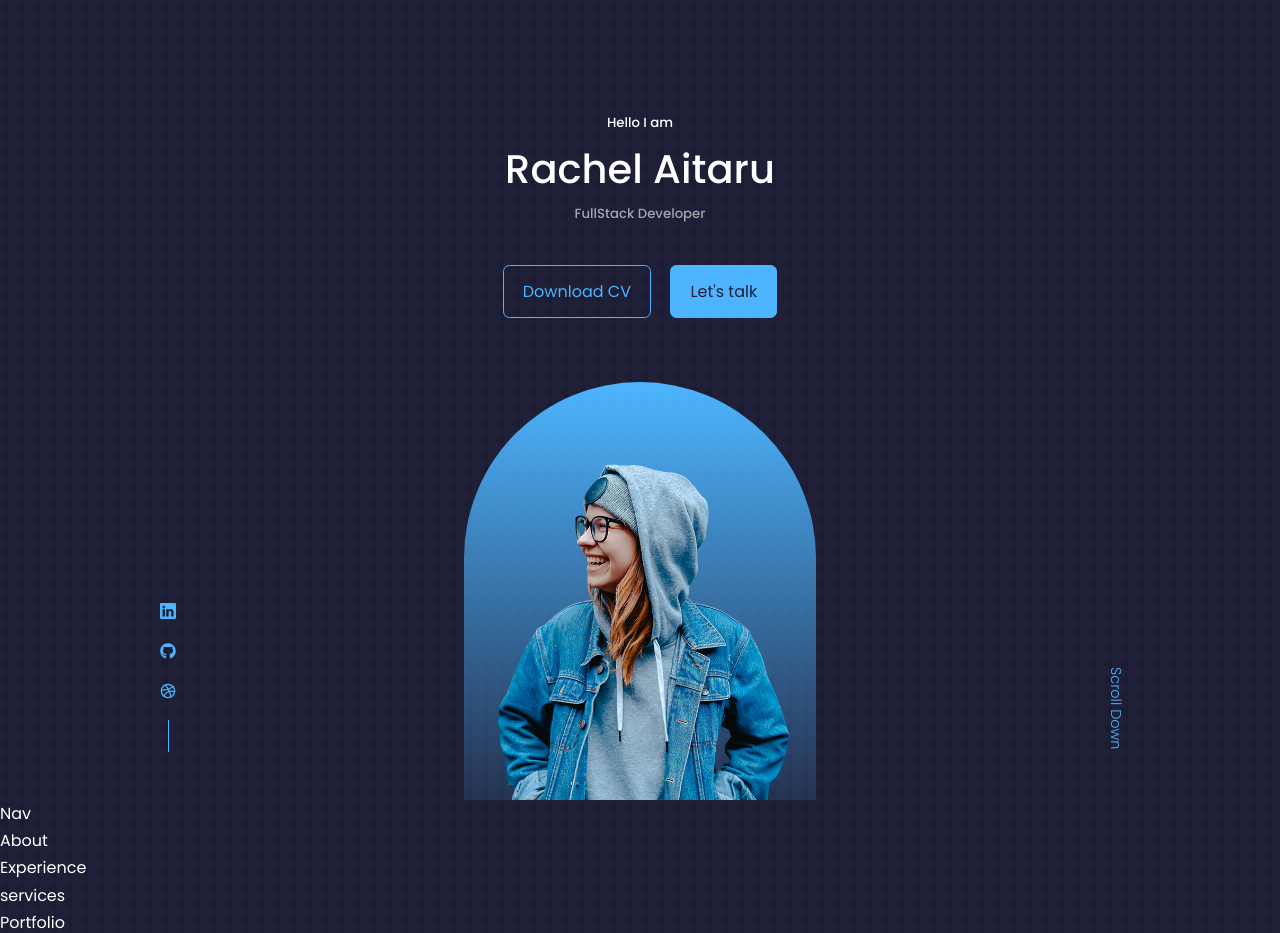
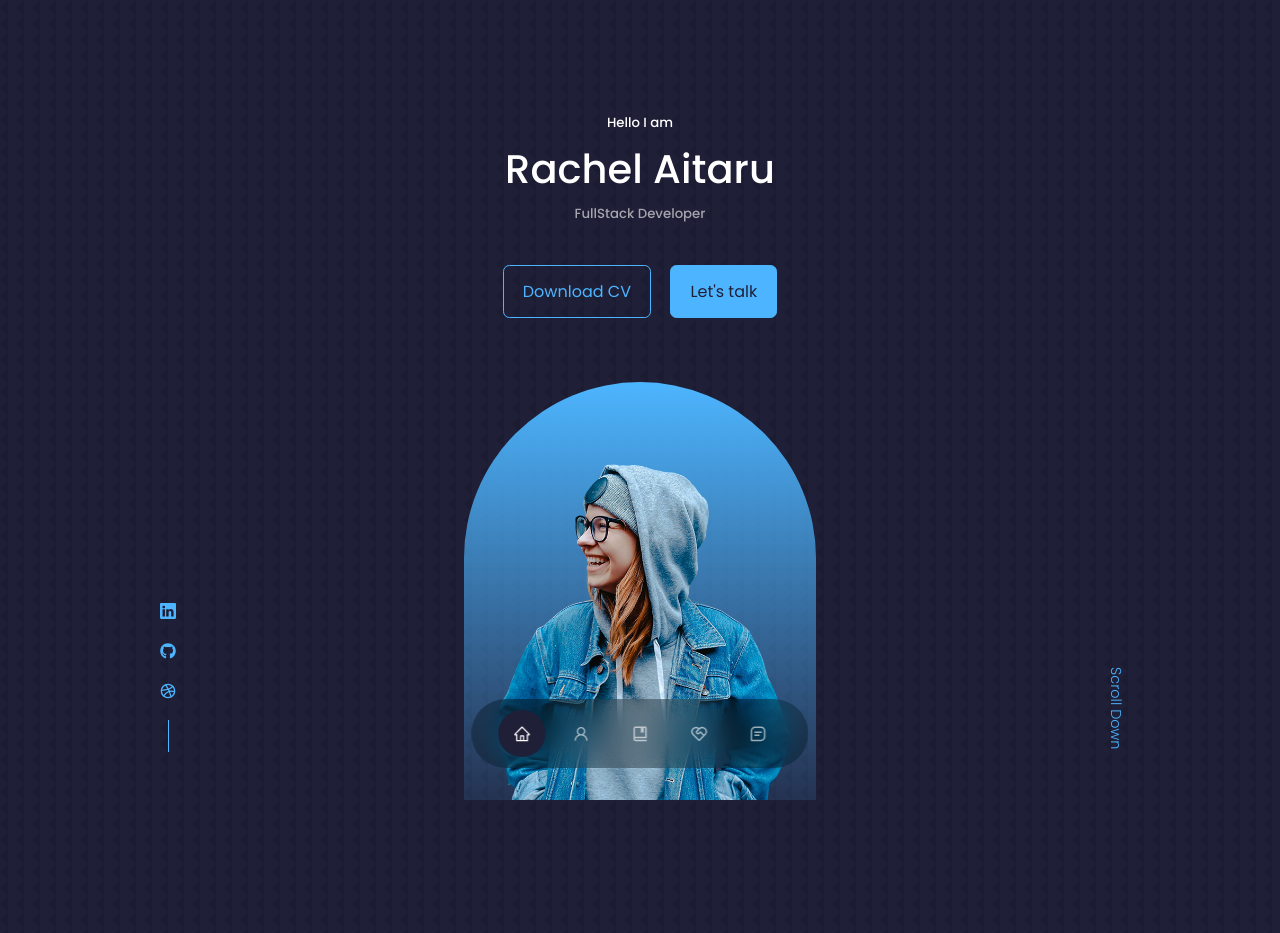
Before and after one commit to rakel360/portfolio, a React (Create React App) app: page / in a window 1280 px wide. Shown: the top 933 px of the page. Built offline with nearby package versions, Linux system fonts and the light colour scheme.

Commit message:
added floating navbar feature

```diff
--- a/src/components/about/About.jsx
+++ b/src/components/about/About.jsx
@@ -3,7 +3,7 @@ import "./about.css";
 
 const About = () => {
   return (
-    <div>About</div>
+    <section id="about">About</section>
   )
 }
 
--- a/src/components/contact/Contact.jsx
+++ b/src/components/contact/Contact.jsx
@@ -3,7 +3,7 @@ import "./contact.css";
 
 const contact = () => {
   return (
-    <div>contact</div>
+    <section id="contact">contact</section>
   )
 }
 
--- a/src/components/experience/Experience.jsx
+++ b/src/components/experience/Experience.jsx
@@ -3,7 +3,7 @@ import './experience.css'
 
 const Experience = () => {
   return (
-    <div>Experience</div>
+    <section id='experience'>Experience</section>
   )
 }
 
--- a/src/components/nav/Nav.jsx
+++ b/src/components/nav/Nav.jsx
@@ -1,10 +1,23 @@
 import React from "react";
 import "./nav.css";
+import { AiOutlineHome } from 'react-icons/ai';
+import { AiOutlineUser } from "react-icons/ai";
+import { BiBookBookmark } from "react-icons/bi";
+import { RiServiceLine } from "react-icons/ri";
+import { BiMessageSquareDetail } from "react-icons/bi";
+import { useState } from "react";
 
 const Nav = () => {
+  const [activeNav, setActiveNav]=useState('#')
   return (
-    <div>Nav</div>
-  )
+    <nav>
+      <a href="#" onClick={()=> setActiveNav('#')} className={activeNav==='#' ? 'active':''}><AiOutlineHome /></a>
+      <a href="#about" onClick={()=> setActiveNav('#about')} className={activeNav==='#about' ? 'active':''}><AiOutlineUser /></a>
+      <a href="#experience" onClick={()=> setActiveNav('#experience')} className={activeNav==='#experience' ? 'active':''}><BiBookBookmark /></a>
+      <a href="#services" onClick={()=> setActiveNav('#services')} className={activeNav==='#services' ? 'active':''}><RiServiceLine /></a>
+      <a href="#contact" onClick={()=> setActiveNav('#contact')} className={activeNav==='#contact' ? 'active':''}><BiMessageSquareDetail /></a>
+    </nav>
+  );
 }
 
 export default Nav;
--- a/src/components/nav/nav.css
+++ b/src/components/nav/nav.css
@@ -0,0 +1,33 @@
+nav {
+    background: rgba(0, 0, 0, 0.3);
+    width: max-content;
+    display: block;
+    padding: 0.7rem 1.7rem;
+    z-index: 2;
+    position: fixed;
+    left: 50%;
+    transform: translateX(-50%);
+    bottom: 2rem;
+    display: flex;
+    gap: 0.8rem;
+    border-radius: 3rem;
+    backdrop-filter: blur(15px);
+}
+
+nav a {
+    background: transparent;
+    padding: 0.9rem;
+    border-radius: 50%;
+    display: flex;
+    color: var(--color-light);
+    font-size: 1.1rem;
+}
+
+nav a:hover {
+    background: rgba(0, 0, 0, 0.3);
+}
+
+nav a.active {
+    background: var(--color-bg);
+    color: var(--color-white);
+}
--- a/src/components/services/Services.jsx
+++ b/src/components/services/Services.jsx
@@ -3,7 +3,7 @@ import "./services.css";
 
 const services = () => {
   return (
-    <div>services</div>
+    <section id="services">services</section>
   )
 }
 
--- a/src/index.css
+++ b/src/index.css
@@ -60,6 +60,7 @@ h1 {
 
 section {
     margin-top: 8rem;
+    height: 100vh;
 }
 
 section>h2,
```
